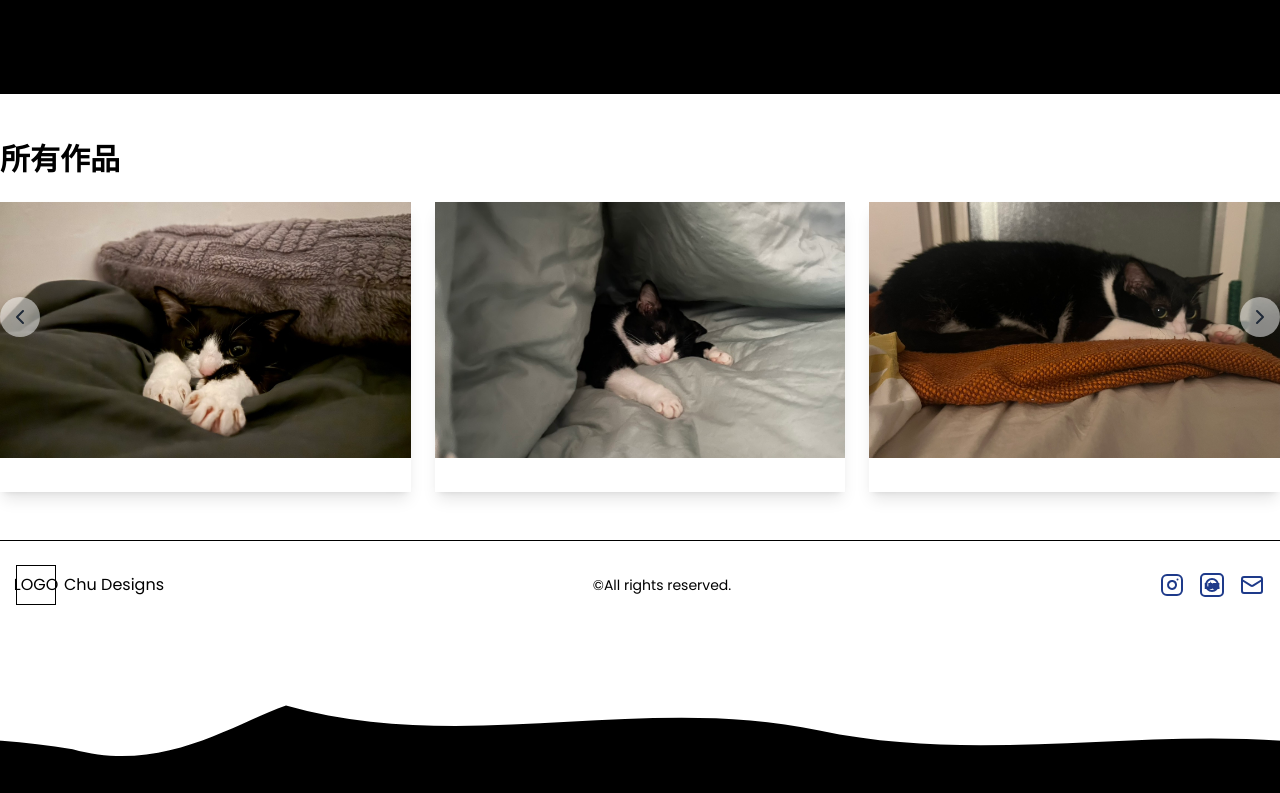
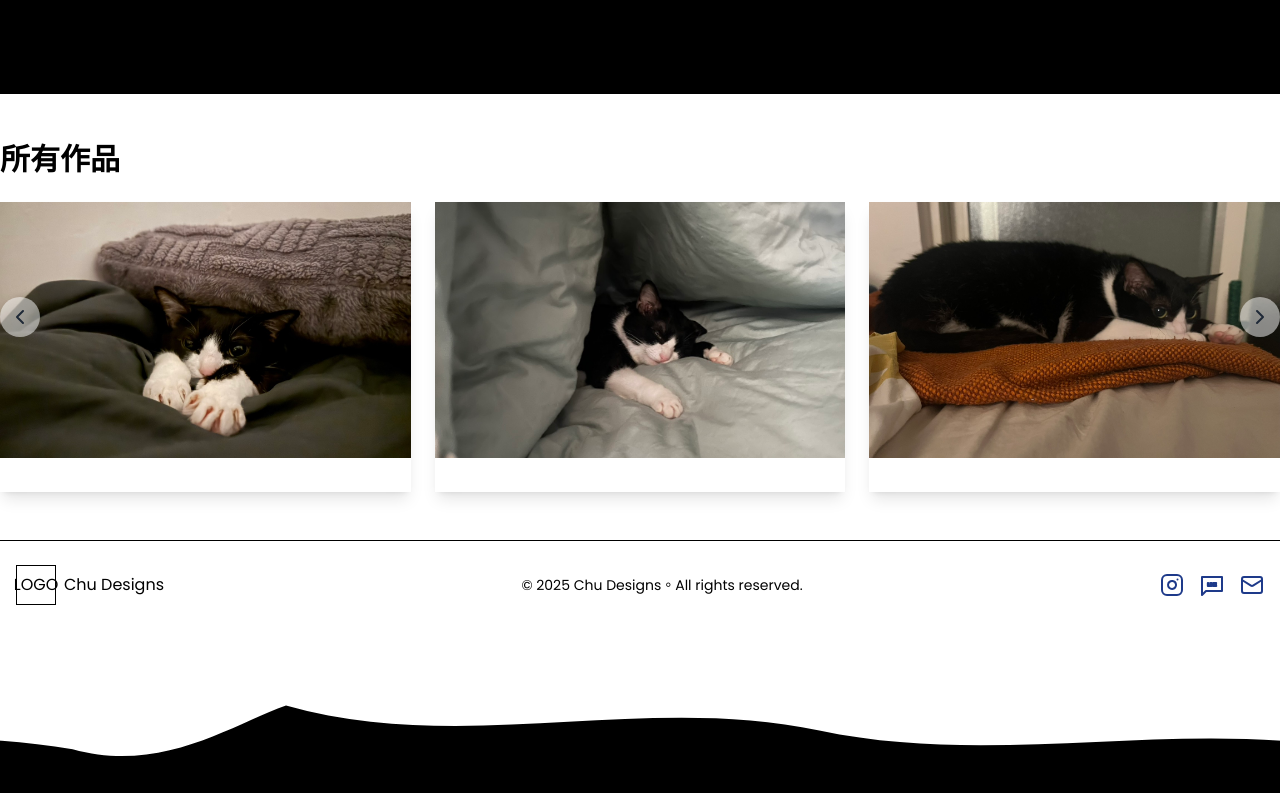
Before and after one commit to DeanYtest/design-showcase, a Next.js app: page / in a window 1280 px wide. Shown: the part 866-1659 px from the top of the page. Built offline with nearby package versions, Linux system fonts and the light colour scheme.

Commit message:
fix:footer4

```diff
--- a/app/FooterDark.tsx
+++ b/app/FooterDark.tsx
@@ -6,15 +6,22 @@ import React from 'react';
 
 function LineIcon(props: React.SVGProps<SVGSVGElement>) {
   return (
-    <svg viewBox="0 0 24 24" {...props} fill="none" stroke="currentColor" strokeWidth={2}>
-      <rect x={1} y={1} width={22} height={22} rx={4} ry={4} />
-      <circle cx={12} cy={12} r={6} />
+    <svg
+      viewBox="0 0 24 24"
+      {...props}
+      fill="none"
+      stroke="currentColor"
+      strokeWidth={2}
+      strokeLinecap="round"
+      strokeLinejoin="round"
+    >
+      <path d="M2 4h20v14H6l-4 4V4z" />
       <text
         x="12"
-        y="15"
+        y="13"
         textAnchor="middle"
-        fontSize="6"
-        fontFamily="sans-serif"
+        fontSize="4"
+        fontFamily="Arial, sans-serif"
         fill="currentColor"
       >
         LINE
@@ -27,27 +34,29 @@ export default function FooterDark() {
   return (
     <footer className="bg-black text-white border-t border-white py-6">
       <div className="max-w-7xl mx-auto px-4 flex flex-col md:flex-row items-center justify-between">
-        {/* LOGO + 品牌 */}
+        {/* 左側 LOGO + 品牌 */}
         <div className="flex items-center space-x-2 mb-4 md:mb-0">
           <div className="w-10 h-10 border border-white flex items-center justify-center">
             LOGO
           </div>
-          <span className="font-medium">小設計</span>
+          <span className="font-medium">Chu Designs</span>
         </div>
 
-        {/* 版權 */}
+        {/* 中間 版權 */}
         <div className="mb-4 md:mb-0">
-          <span className="text-sm">© 2025 小設計。All rights reserved.</span>
+          <span className="text-sm">© 2025 Chu Designs。All rights reserved.</span>
         </div>
 
-        {/* Contact 三圖示 */}
+        {/* 右側 Contact 三圖示 */}
         <div className="flex items-center space-x-4">
           <a href="#" aria-label="Instagram" target="_blank" rel="noreferrer">
             <Instagram size={24} />
           </a>
+
           <a href="#" aria-label="LINE" target="_blank" rel="noreferrer">
             <LineIcon width={24} height={24} />
           </a>
+
           <a href="#" aria-label="Gmail">
             <Mail size={24} />
           </a>
--- a/app/FooterLight.tsx
+++ b/app/FooterLight.tsx
@@ -6,15 +6,24 @@ import React from 'react';
 
 function LineIcon(props: React.SVGProps<SVGSVGElement>) {
   return (
-    <svg viewBox="0 0 24 24" {...props} fill="none" stroke="currentColor" strokeWidth={2}>
-      <rect x={1} y={1} width={22} height={22} rx={4} ry={4} />
-      <circle cx={12} cy={12} r={6} />
+    <svg
+      viewBox="0 0 24 24"
+      {...props}
+      fill="none"
+      stroke="currentColor"
+      strokeWidth={2}
+      strokeLinecap="round"
+      strokeLinejoin="round"
+    >
+      {/* 聊天氣泡主體 */}
+      <path d="M2 4h20v14H6l-4 4V4z" />
+      {/* 中間 LINE 文字 */}
       <text
         x="12"
-        y="15"
+        y="13"
         textAnchor="middle"
-        fontSize="6"
-        fontFamily="sans-serif"
+        fontSize="4"
+        fontFamily="Arial, sans-serif"
         fill="currentColor"
       >
         LINE
@@ -27,7 +36,7 @@ export default function FooterLight() {
   return (
     <footer className="bg-white text-black border-t border-black py-6">
       <div className="max-w-7xl mx-auto px-4 flex flex-col md:flex-row items-center justify-between">
-        {/* LOGO + 品牌 */}
+        {/* 左側 LOGO + 品牌 */}
         <div className="flex items-center space-x-2 mb-4 md:mb-0">
           <div className="w-10 h-10 border border-black flex items-center justify-center">
             LOGO
@@ -35,19 +44,22 @@ export default function FooterLight() {
           <span className="font-medium">Chu Designs</span>
         </div>
 
-        {/* 版權 */}
+        {/* 中間 版權 */}
         <div className="mb-4 md:mb-0">
-          <span className="text-sm">©All rights reserved.</span>
+          <span className="text-sm">© 2025 Chu Designs。All rights reserved.</span>
         </div>
 
-        {/* Contact 三圖示 */}
+        {/* 右側 Contact 三圖示 */}
         <div className="flex items-center space-x-4">
           <a href="#" aria-label="Instagram" target="_blank" rel="noreferrer">
             <Instagram size={24} />
           </a>
+
           <a href="#" aria-label="LINE" target="_blank" rel="noreferrer">
+            {/* inline LINE */}
             <LineIcon width={24} height={24} />
           </a>
+
           <a href="#" aria-label="Gmail">
             <Mail size={24} />
           </a>
```
